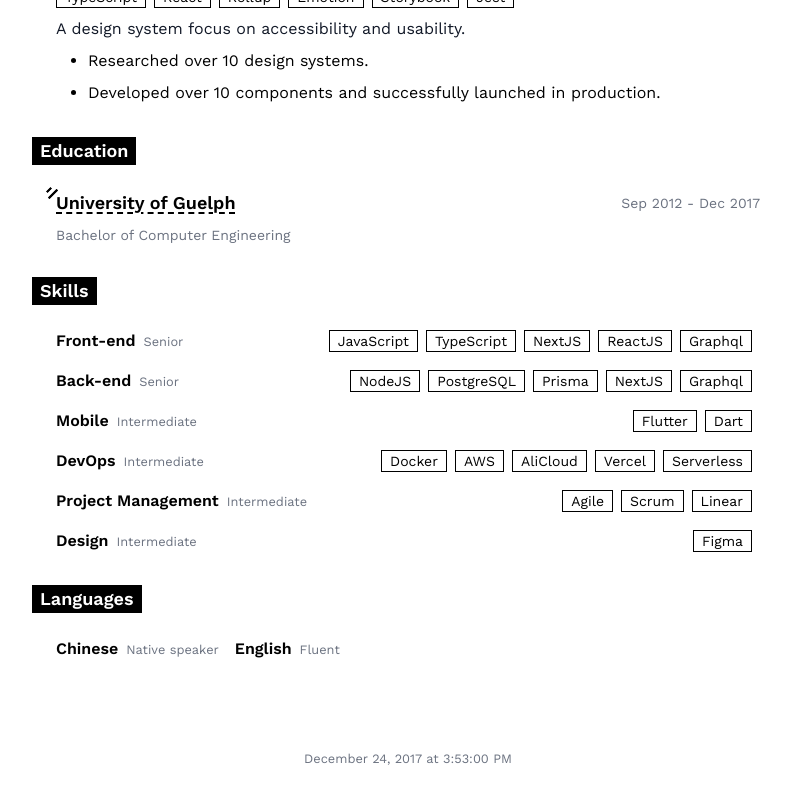
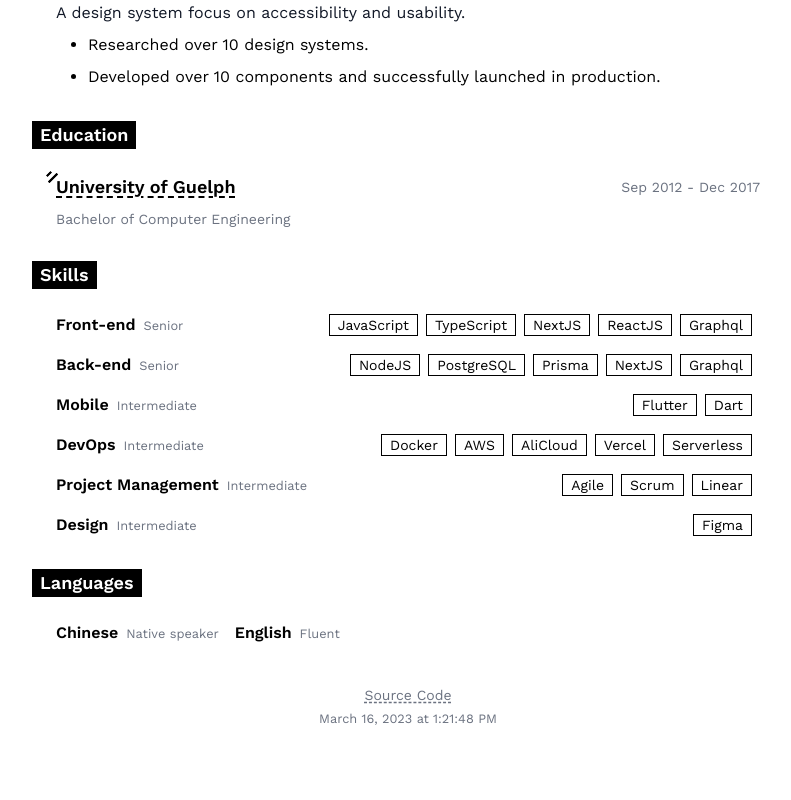
Before and after one commit to ekil1100/resume, a React (Vite) app: page / in a window 1280 px wide. Shown: the part 2987-3787 px from the top of the page, without its empty margins (232-1023 px from the left). After the commit the page ends 3747 px from the top, so only its background shows below. Built offline with nearby package versions, Linux system fonts and the light colour scheme.

Commit message:
export pdf

```diff
--- a/package.json
+++ b/package.json
@@ -3,7 +3,7 @@
   "version": "0.0.0",
   "scripts": {
     "dev": "vite",
-    "build": "vite build",
+    "build": "tsx ./src/scripts/update-modified-date.ts && vite build",
     "serve": "vite preview"
   },
   "dependencies": {
@@ -21,6 +21,7 @@
     "@vitejs/plugin-react": "^3.1.0",
     "autoprefixer": "^10.4.14",
     "postcss": "^8.4.21",
+    "puppeteer": "^19.7.5",
     "tailwindcss": "^3.2.7",
     "tsx": "^3.12.5",
     "typescript": "^4.9.5",
--- a/resume.json
+++ b/resume.json
@@ -229,6 +229,6 @@
     }
   ],
   "meta": {
-    "lastModified": "2017-12-24T15:53:00"
+    "lastModified": "2023-03-16T13:21:48.680Z"
   }
 }
--- a/src/App.tsx
+++ b/src/App.tsx
@@ -42,15 +42,15 @@ function Time({ startDate, endDate }: { startDate: string; endDate?: string }) {
 
 function App() {
     return (
-        <>
-            <main className='w-[48rem] p-8 m-4 mx-auto relative'>
-                <div className='absolute top-8 right-8'>
+        <div className='w-[48rem] p-8 mx-auto print:p-0'>
+            <main className='relative mb-4'>
+                <div className='absolute top-0 right-0 print:hidden'>
                     <button className='p-2 rounded-sm hover:bg-gray-200 active:bg-gray-300'>
                         <CarbonGeneratePdf className='text-xl' />
                     </button>
                 </div>
-                <section className='-ml-6 flex flex-col gap-4'>
-                    <div className='flex flex-col gap-2'>
+                <section className='-ml-6 flex flex-col gap-4 print:items-center'>
+                    <div className='flex flex-col gap-2 print:items-center'>
                         <h1>{cv.basics.name}</h1>
                         <div className='text-gray-500'>{cv.basics.label}</div>
                     </div>
@@ -225,7 +225,19 @@ function App() {
                     </div>
                 </section>
             </main>
-            <footer className='mb-8 flex justify-center'>
+            <footer className='flex flex-col justify-center items-center gap-1'>
+                <Link
+                    className='text-sm text-gray-500 print:hidden'
+                    href='https://github.com/ekil1100/resume'
+                >
+                    Source Code
+                </Link>
+                <Link
+                    className='text-sm text-gray-500 hidden print:block'
+                    href='https://resume.ekil.io'
+                >
+                    https://resume.ekil.io
+                </Link>
                 <small className='text-gray-500'>
                     {new Date(cv.meta.lastModified).toLocaleDateString(
                         'en-US',
@@ -240,7 +252,7 @@ function App() {
                     )}
                 </small>
             </footer>
-        </>
+        </div>
     )
 }
 
--- /dev/null
+++ b/src/scripts/export-pdf.ts
@@ -0,0 +1,31 @@
+import puppeteer from 'puppeteer'
+import path from 'path'
+
+async function printPage(url: string, outputPath: string): Promise<void> {
+    const browser = await puppeteer.launch()
+    const page = await browser.newPage()
+
+    await page.goto(url, { waitUntil: 'networkidle2' })
+
+    await page.pdf({
+        path: outputPath,
+        format: 'A4',
+        printBackground: true,
+        margin: {
+            top: '0.5in',
+            bottom: '0.5in',
+            left: '0.5in',
+            right: '0.5in',
+        },
+        scale: 0.8,
+    })
+
+    await browser.close()
+}
+
+const url = 'http://localhost:5173/'
+const outputPath = path.join(__dirname, '../../public/resume.pdf')
+
+printPage(url, outputPath)
+    .then(() => console.log('PDF generated successfully'))
+    .catch((error) => console.error('Error generating PDF:', error))
--- a/src/scripts/update-modified-date.ts
+++ b/src/scripts/update-modified-date.ts
@@ -12,7 +12,7 @@ fs.stat(filePath, (err, stats) => {
 
     cv.meta.lastModified = stats.mtime.toISOString()
 
-    fs.writeFile(filePath, JSON.stringify(cv), (err) => {
+    fs.writeFile(filePath, JSON.stringify(cv, null, 2), (err) => {
         if (err) {
             console.error('Error writing file:', err)
             return
```
Also changed, not shown: 2 other files (tests, documents, lock files or other folders).
